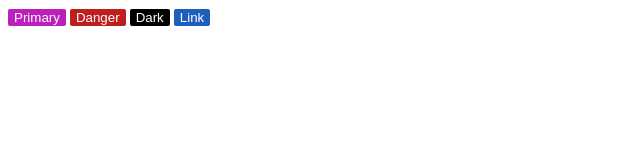
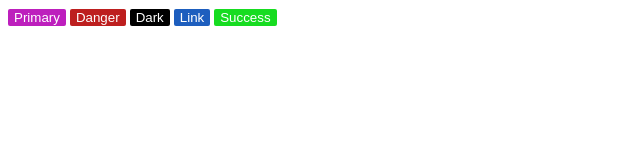
Before and after one commit to MosutLarisa/curs4, a plain HTML site: page index.html in a window 1280 px wide. Shown: the whole page, without its empty margins (0-640 px from the left). Drawn offline with Linux system fonts and the light colour scheme.

Commit message:
am adaugat buton verde

```diff
--- a/index.html
+++ b/index.html
@@ -15,6 +15,7 @@
 
         <button class="black-button">Dark</button>
         <button class="blue-button">Link</button>
+        <button class="green-button">Success</button>
 
 
     </div>
--- a/style.css
+++ b/style.css
@@ -24,3 +24,10 @@
     border-radius: 2px;
     border-width: 0;
 }
+
+.green-button{
+    background-color: rgb(23, 220, 33);
+    color: white;
+    border-radius: 2px;
+    border-width: 0;
+}
```
